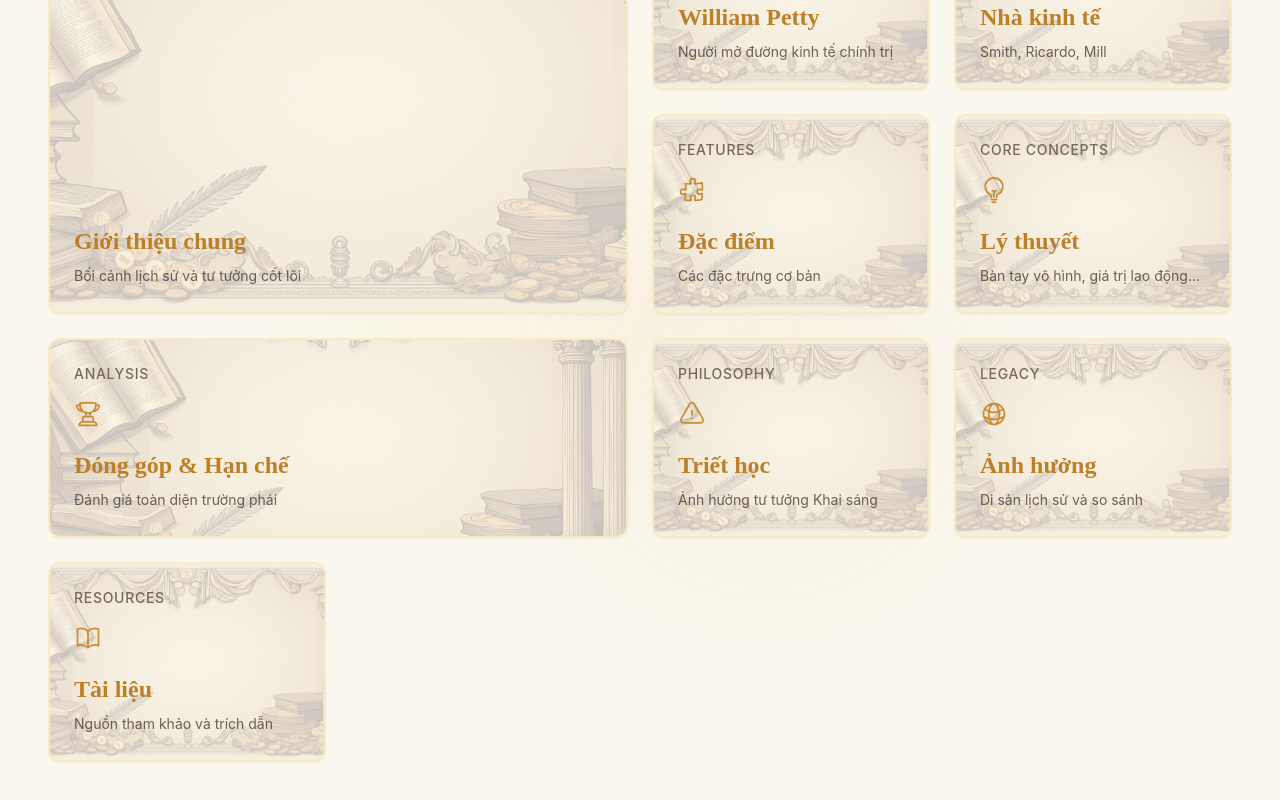
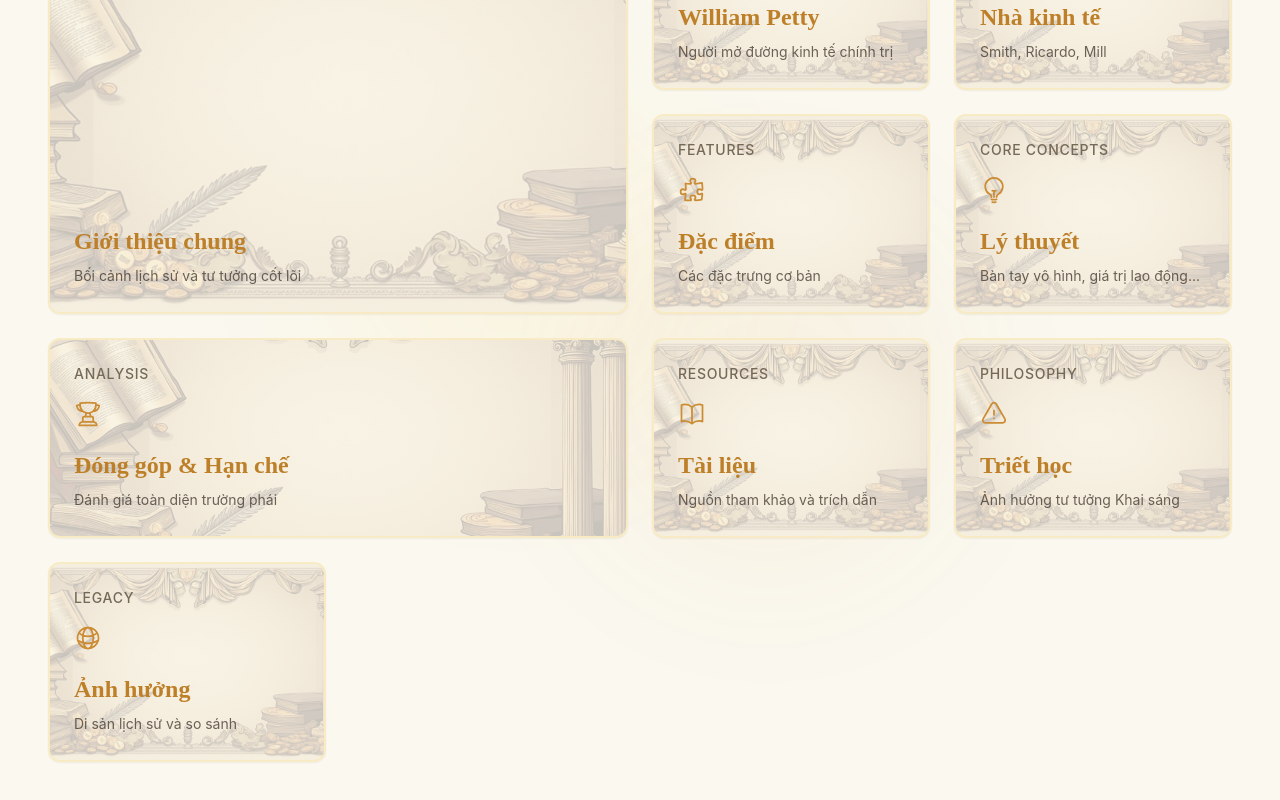
Before and after one commit to Quang510/classical-muse-vn, a React (Vite) app: page / in a window 1280 px wide. Shown: the part 990-1790 px from the top of the page. Built offline with nearby package versions, Linux system fonts and the light colour scheme; the HTML template or start-up script is replaced by a standard one.

Commit message:
Rearrange navigation cards

```diff
--- a/src/components/HeroNavigation.tsx
+++ b/src/components/HeroNavigation.tsx
@@ -94,6 +94,17 @@ export const HeroNavigation = ({ onNavigate }: HeroNavigationProps) => {
             backgroundImage={classicalBg}
           />
 
+          {/* References */}
+          <BentoCard
+            category="Resources"
+            title="Tài liệu"
+            description="Nguồn tham khảo và trích dẫn"
+            icon={<BookOpenIcon className="w-7 h-7" />}
+            className="min-h-[200px]"
+            onClick={() => onNavigate('references')}
+            backgroundImage={classicalBg}
+          />
+
           {/* Philosophy */}
           <BentoCard
             category="Philosophy"
@@ -115,17 +126,6 @@ export const HeroNavigation = ({ onNavigate }: HeroNavigationProps) => {
             onClick={() => onNavigate('impact')}
             backgroundImage={classicalBg}
           />
-
-          {/* References */}
-          <BentoCard
-            category="Resources"
-            title="Tài liệu"
-            description="Nguồn tham khảo và trích dẫn"
-            icon={<BookOpenIcon className="w-7 h-7" />}
-            className="min-h-[200px]"
-            onClick={() => onNavigate('references')}
-            backgroundImage={classicalBg}
-          />
         </div>
       </div>
     </section>
```
